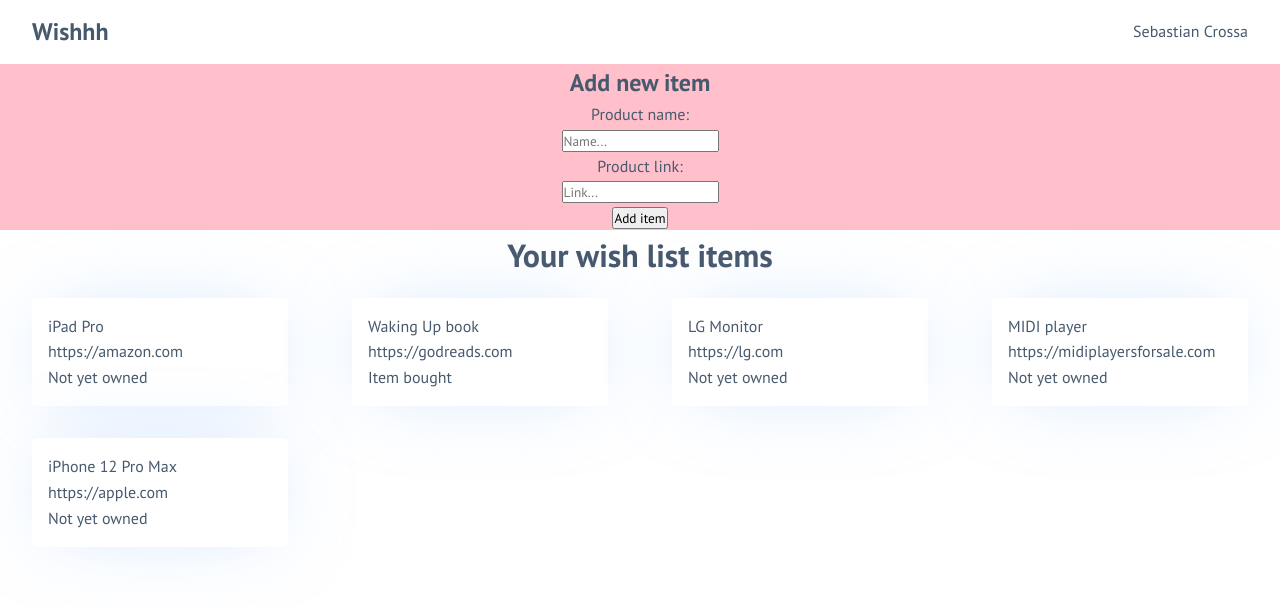
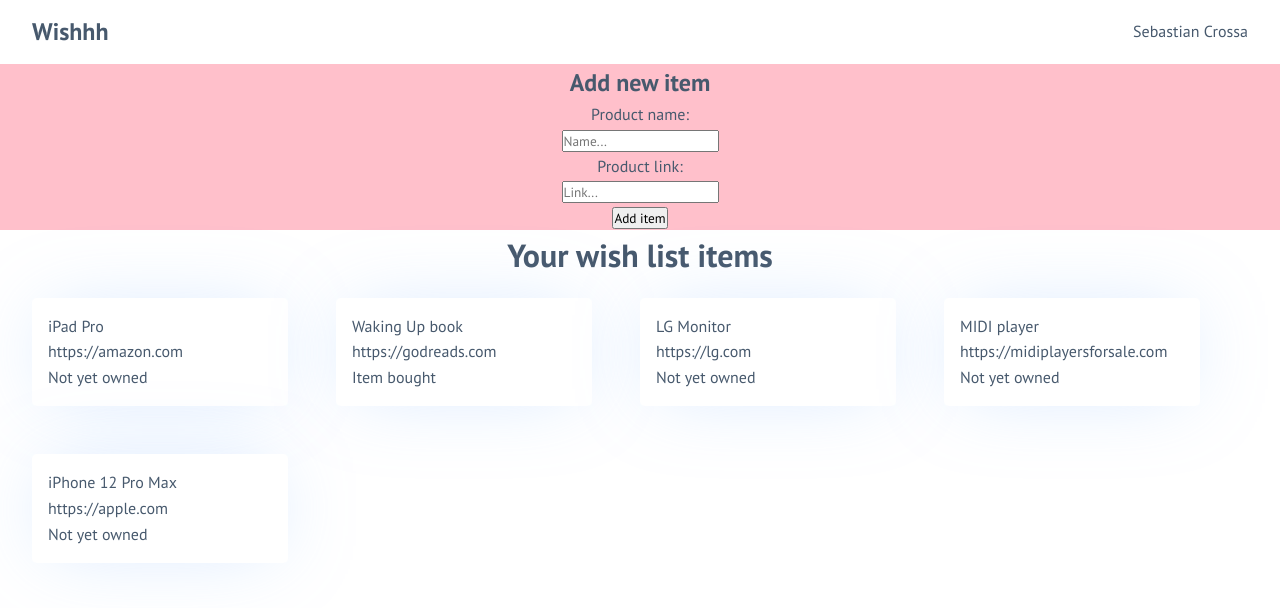
Before and after one commit to sebastiancrossa/wishhh, a React (Create React App) app in the folder front/: page / in a window 1280 px wide. Shown: the top 608 px of the page. Built offline with nearby package versions, Linux system fonts and the light colour scheme.

Commit message:
CSS fix to items grid

```diff
--- a/front/src/components/containers/Home/ListItems/index.js
+++ b/front/src/components/containers/Home/ListItems/index.js
@@ -7,6 +7,7 @@ import ListItem from "./ListItem";
 
 // Styles
 import { SectionContainer } from "../../../../style";
+import { Grid } from "./listItems.styled";
 
 const ListItems = () => {
   const listItemContext = useContext(ListItemContext);
@@ -20,13 +21,7 @@ const ListItems = () => {
         Your wish list items
       </h1>
 
-      <div
-        style={{
-          display: "flex",
-          justifyContent: "space-between",
-          flexWrap: "wrap"
-        }}
-      >
+      <Grid>
         {items.map(item => (
           <ListItem
             name={item.name}
@@ -34,7 +29,7 @@ const ListItems = () => {
             isBought={item.isBought}
           />
         ))}
-      </div>
+      </Grid>
     </SectionContainer>
   );
 };
--- a/front/src/components/containers/Home/ListItems/listItems.styled.js
+++ b/front/src/components/containers/Home/ListItems/listItems.styled.js
@@ -1 +1,7 @@
 import styled from "styled-components";
+
+export const Grid = styled.div`
+  display: grid;
+  grid-template-columns: repeat(auto-fill, minmax(250px, 1fr));
+  grid-row-gap: 1rem;
+`;
```
